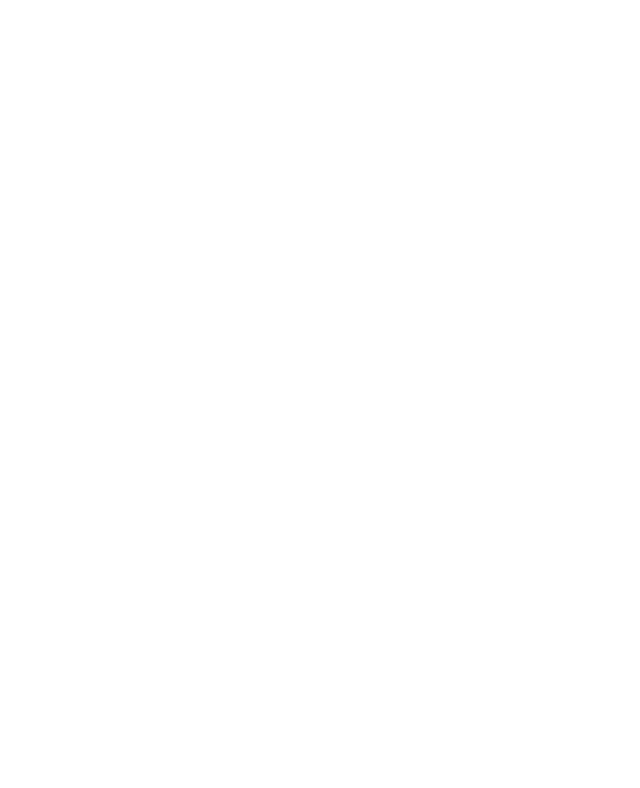
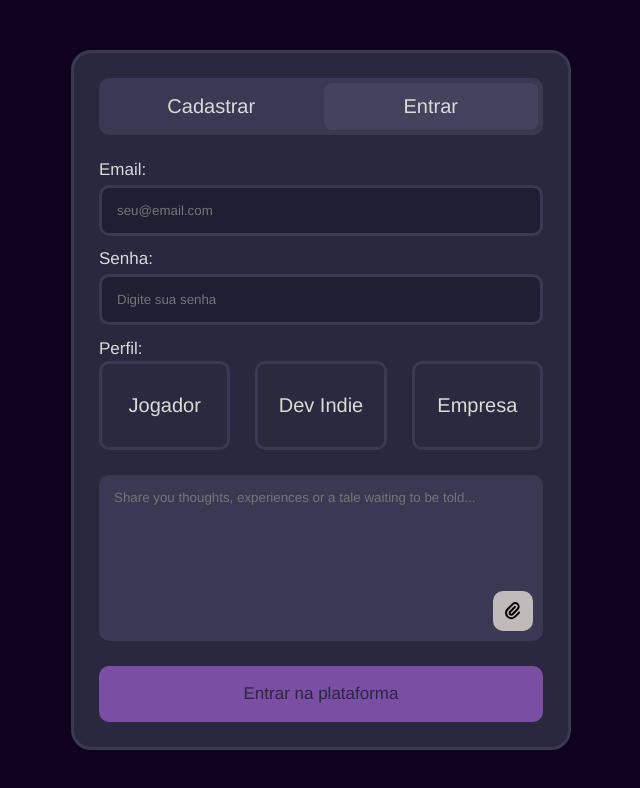
Before and after one commit to gDotorivo/Simple-Form, a plain HTML site: page index.html in a window 1280 px wide. Shown: the whole page, without its empty margins (319-959 px from the left). Drawn offline with Linux system fonts and the light colour scheme.

Commit message:
completando o html e adicionando css

```diff
--- a/index.html
+++ b/index.html
@@ -1,11 +1,47 @@
 <!DOCTYPE html>
-<html lang="en">
+<html lang="pt-br">
 <head>
     <meta charset="UTF-8">
     <meta name="viewport" content="width=device-width, initial-scale=1.0">
-    <title>Document</title>
+    <title>Formulário</title>
+    <link rel="stylesheet" href="style.css">
 </head>
 <body>
+    <form>
+        <div id="entradas" class="tabs">
+            <label for="cadastrar" id="botaoCadastrar">Cadastrar</label>
+            <input type="radio" name="entrada" id="cadastrar" class="bolinha">
 
+            <label for="entrar" id="botaoEntrar">Entrar</label>
+            <input type="radio" name="entrada" id="entrar" class="bolinha">
+        </div>
+        <div id="grupoEmail">
+            <label for="email">Email:</label>
+            <input type="email" name="email" required class="placeHolder" id="email" placeholder="seu@email.com">
+        </div>
+        <div id="grupoSenha">
+            <label for="senha">Senha:</label>
+            <input type="password" name="senha" required class="placeHolder" id="senha" placeholder="Digite sua senha">
+        </div>
+        <div id="grupoPerfil">
+            <label for="">Perfil:</label>
+            <div id="selecaoPerfil">
+                 <label for="jogador">Jogador</label>
+                <input type="radio" name="perfil" id="jogador" class="bolinha" required>
+                <label for="devindie">Dev Indie</label>
+                <input type="radio" name="perfil" id="devindie" class="bolinha">
+                <label for="empresa">Empresa</label>
+                <input type="radio" name="perfil" id="empresa" class="bolinha">
+            </div>
+        </div>
+        <div id="grupoTexto">
+            <textarea id="areaTexto" placeholder="Share you thoughts, experiences or a tale waiting to be told..."></textarea>
+            <label for="files" id="clipe">
+                <i id="iconeClipe"></i>
+            </label>
+            <input type="file" name="files" id="files" class="bolinha">
+        </div>
+        <button type="submit" id="botaoEnviar">Entrar na plataforma</button>
+    </form>
 </body>
 </html>
--- /dev/null
+++ b/style.css
@@ -0,0 +1,184 @@
+* {
+    margin: 0;
+    padding: 0;
+    border: 0;
+    box-sizing: border-box;
+    font-family: 'Franklin Gothic Medium', 'Arial Narrow', Arial, sans-serif;
+}
+
+body {
+    background-color: #0f021f;
+    height: 100vh;
+    width: 100vw;
+    display: flex;
+    justify-content: center;
+    align-items: center;
+}
+
+form {
+    background-color: #29283f;
+    height: 700px;
+    width: 500px;
+    display: flex;
+    flex-direction: column;
+    justify-content: center;
+    align-items: center;
+    border-radius: 20px;
+    gap: 25px;
+    padding: 25px;
+    border: 3px solid #3a3853;
+}
+
+#entradas {
+    height: 10%;
+    width: 100%;
+    padding: 5px;
+    background-color: #3a3853;
+    border-radius: 10px;
+    display: flex;
+    justify-content: center;
+    align-items: center;
+    font-size: 20px;
+    gap: 5px;
+}
+
+.bolinha {
+    display: none;
+}
+
+#botaoEntrar {
+    display: flex;
+    align-items: center;
+    justify-content: center;
+    color: rgb(218, 218, 218);
+    height: 100%;
+    width: 50%;
+    border-radius: 8px;
+    background-color: #44425c;
+}
+
+#botaoCadastrar {
+    display: flex;
+    align-items: center;
+    justify-content: center;
+    color: rgb(218, 218, 218);
+    height: 100%;
+    width: 50%;
+    border-radius: 8px;
+    text-align: center;
+}
+
+#botaoCadastrar:hover {
+    background-color: #44425c;
+}
+
+#grupoEmail {
+    height: 10%;
+    width: 100%;
+    display: flex;
+    flex-direction: column;
+    font-size: 17px;
+    color: rgb(218, 218, 218);
+    gap: 5px;
+}
+
+#grupoSenha {
+    height: 10%;
+    width: 100%;
+    display: flex;
+    flex-direction: column;
+    font-size: 17px;
+    color: rgb(218, 218, 218);
+    gap: 5px;
+}
+
+.placeHolder {
+    outline: none;
+    width: 100%;
+    border-radius: 10px;
+    padding: 15px;
+    background-color: #201e33;
+    border: 3px solid #3a3853;
+}
+
+#grupoPerfil {
+    height: 20%;
+    width: 100%;
+    border-radius: 10px;
+    display: flex;
+    flex-direction: column;
+    font-size: 17px;
+    gap: 2px;
+    color: rgb(218, 218, 218);
+}
+
+#selecaoPerfil {
+    display: flex;
+    height: 100%;
+    font-size: 20px;
+    gap: 25px;
+}
+
+#selecaoPerfil label{
+    width: 100%;
+    display: flex;
+    background-color: #2a293d;
+    border-radius: 10px;
+    justify-content: center;
+    align-items: center;
+    border: 3px solid #3a3853;
+}
+
+#selecaoPerfil label:hover {
+    background-color: #5d1a9b;
+    border: 3px solid #7a4ea3;
+}
+
+#grupoTexto  {
+    height: 30%;
+    width: 100%;
+    position: relative;
+}
+
+#areaTexto {
+    outline: none;
+    padding: 15px;
+    padding-bottom: 50px;
+    width: 100%;
+    height: 100%;
+    color: rgb(218, 218, 218);
+    background-color:#3a3853;
+    border-radius: 10px;
+    resize: none;
+}
+
+#clipe {
+    position: absolute;
+    background-color: #c0baba;
+    padding: 10px;
+    border-radius: 10px;
+    bottom: 10px;
+    right: 10px;
+}
+
+#iconeClipe {
+    background: url(assets/paperclip-solid-full.svg) no-repeat center;
+    display: inline-block;
+    width: 20px;
+    height: 20px;
+    background-size: contain;
+    background-repeat: no-repeat;
+    background-position: center;
+    vertical-align: middle;
+}
+
+#botaoEnviar {
+    height: 10%;
+    width: 100%;
+    border-radius: 10px;
+    text-align: center;
+    font-style: bold;
+    color: #29283f;
+    background-color: #7a4ea3;
+    font-size: 17px;
+}
```
Also changed, not shown: assets/paperclip-solid-full.svg (added).
